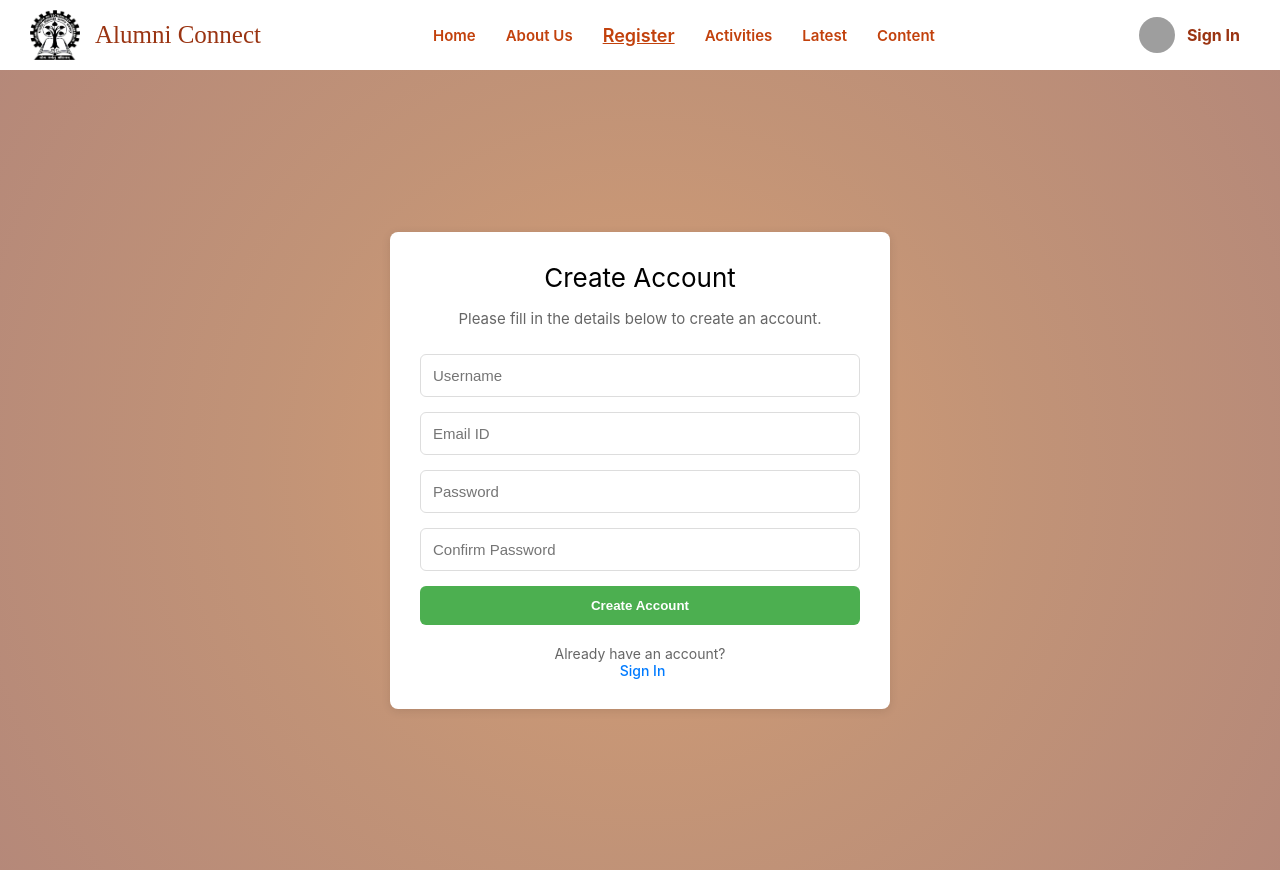
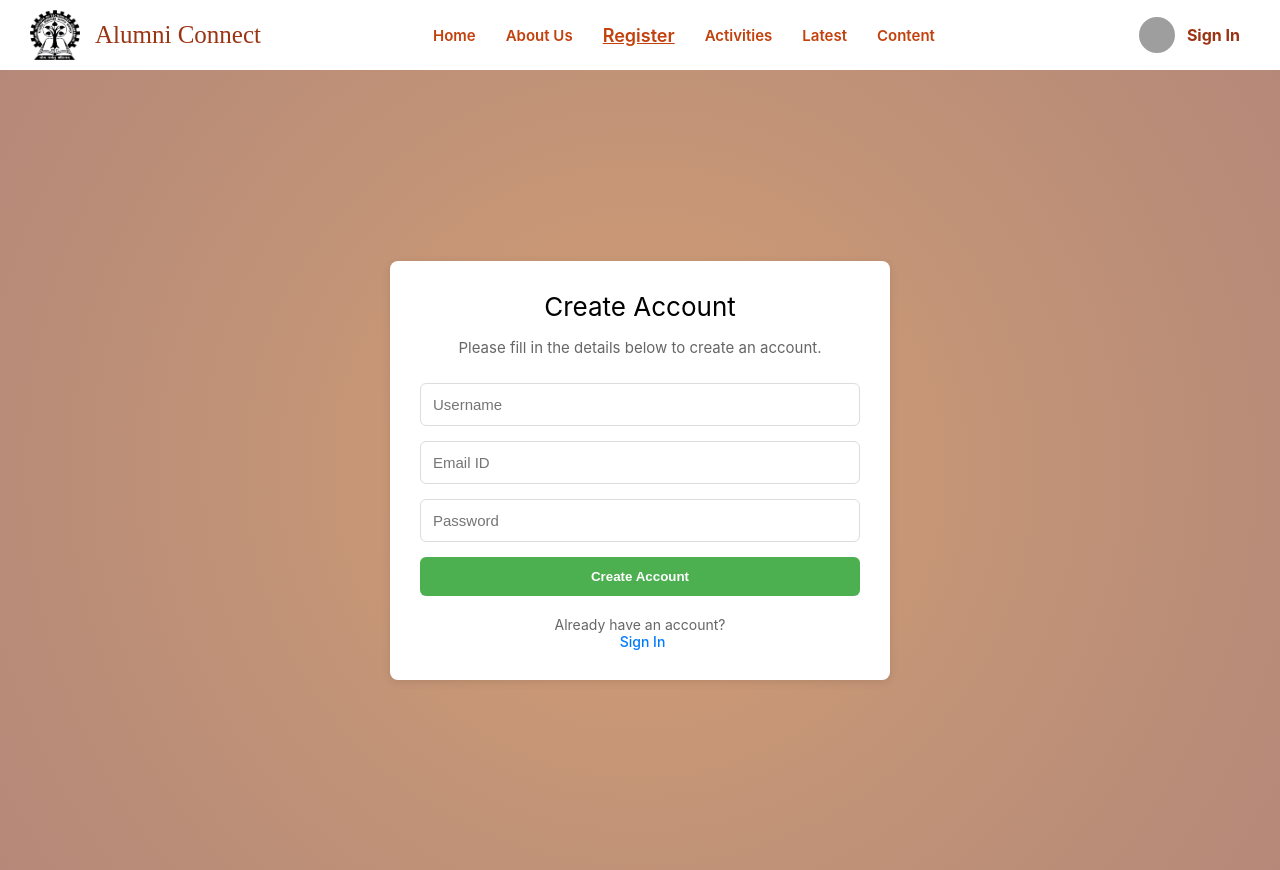
Before and after one commit to rup-rabh/alum-connect, a React (Create React App) app in the folder frontend/: page /register in a window 1280 px wide. Built offline with nearby package versions, Linux system fonts and the light colour scheme; grey boxes are pictures that could not be loaded; a web font is replaced by a local one.

Commit message:
frontend sign routes successfully linked to backend

```diff
--- a/frontend/src/components/signcard.jsx
+++ b/frontend/src/components/signcard.jsx
@@ -8,17 +8,18 @@ export function SignCard({
   linkText,
   linkUrl,
   to,
-  onClick,
+  onSubmit,
+  isLoading
 }) {
   return (
     <div className="signcard-container">
       <div className="signcard">
         <div className="signcard-heading">{heading}</div>
         <div className="signcard-about">{about}</div>
-        <form onSubmit={onClick}>
+        <form onSubmit={onSubmit}>
           {children} {/* Inputs injected here */}
-          <button type="submit" className="signcard-button">
-            {buttonText}
+          <button type="submit" className="signcard-button" disabled={isLoading}>
+            {isLoading ? "Please wait..." : buttonText}
           </button>
         </form>
         <div className="signcard-link-container">
--- a/frontend/src/components/signin.jsx
+++ b/frontend/src/components/signin.jsx
@@ -9,10 +9,13 @@ const SignIn = () => {
 
   const [email, setEmail] = useState("");
   const [password, setPassword] = useState("");
+  const [isLoading,setLoading]=useState(false)
 
   const navigate = useNavigate();
 
-  const handleSignInClick = async (e) => {
+  const handleSignInClick = async (event) => {
+    event.preventDefault();
+    setLoading((isLoading)=>true)
     const response = await axios.post(
       "http://localhost:3000/api/auth/signin",
       {
@@ -20,6 +23,7 @@ const SignIn = () => {
         password,
       }
     );
+    console.log(response.data.message);
     localStorage.setItem("token",response.data.token)
     navigate("/home");
   };
@@ -33,21 +37,22 @@ const SignIn = () => {
         linkText="Don't have an account?"
         linkUrl="Register"
         to="/register"
-        onClick={handleSignInClick}
+        onSubmit={handleSignInClick}
+        isLoading={isLoading}
       >
         <input
           type="text"
           placeholder="Email or Username"
           className="signcard-input"
           required
-          onClick={(event)=>setEmail((email)=>event.target.value)}
+          onChange={(event)=>setEmail((email)=>event.target.value)}
         />
         <input
           type="password"
           placeholder="Password"
           className="signcard-input"
           required
-          onClick={(event)=>setPassword((password)=>event.target.value)}
+          onChange={(event)=>setPassword((password)=>event.target.value)}
         />
       </SignCard>
     </div>
--- a/frontend/src/components/signup.jsx
+++ b/frontend/src/components/signup.jsx
@@ -7,34 +7,21 @@ const SignUp = () => {
   const [username, setUsername] = useState("");
   const [email, setEmail] = useState("");
   const [password, setPassword] = useState("");
-  const [confirmPassword, setConfirmPassword] = useState("");
-  const [error, setError] = useState(null);
+  const [isLoading,setLoading]=useState(false)
 
   const navigate = useNavigate();
 
-  const handleSignUp = async (e) => {
-    if (!error) {
-      try {
+  const handleSignUp = async (event) => {
+    event.preventDefault();
+    setLoading((isLoading)=>true)
     const response = await axios.post("http://localhost:3000/api/auth/signup", {
       username,
       email,
       password,
     });
+    console.log(response.data.message)
     localStorage.setItem("token", response.data.token);
     navigate("/home");
-      } catch (err) {
-        setError("Signup failed. Please try again.");
-      }
-    }
-  };
-
-  const validatePassword = () => {
-    if (confirmPassword && confirmPassword !== password) {
-      setError("Passwords do not match.");
-      setPassword("");
-    } else {
-      setError(null);
-    }
   };
 
   return (
@@ -46,7 +33,8 @@ const SignUp = () => {
         linkText="Already have an account?"
         linkUrl="Sign In"
         to="/signin"
-        onClick={handleSignUp}
+        onSubmit={handleSignUp}
+        isLoading={isLoading}
       >
         <input
           type="text"
@@ -69,26 +57,6 @@ const SignUp = () => {
           required
           onChange={(event) => setPassword(event.target.value)}
         />
-        <input
-          type="password"
-          placeholder="Confirm Password"
-          className="signcard-input"
-          required
-          onChange={(event) => setConfirmPassword(event.target.value)}
-          onBlur={validatePassword}
-        />
-        {error && (
-          <p
-            style={{
-              color: "red",
-              fontSize: "14px",
-              marginTop: "5px",
-              fontWeight: "bold",
-            }}
-          >
-            {error}
-          </p>
-        )}
       </SignCard>
     </div>
   );
```
Also changed, not shown: 2 other files (tests, documents, lock files or other folders). Lines whose indentation alone changed are shown as unchanged.
